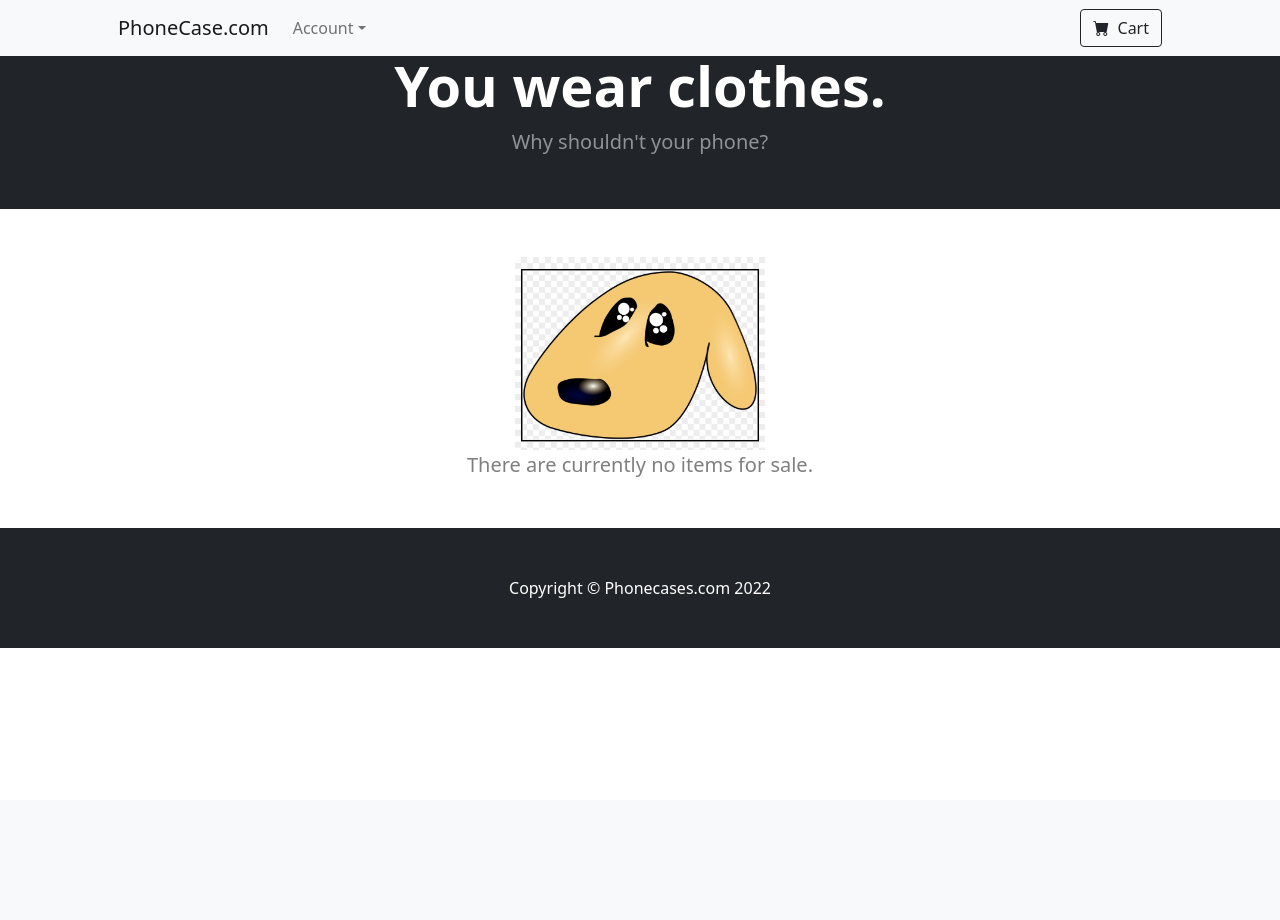
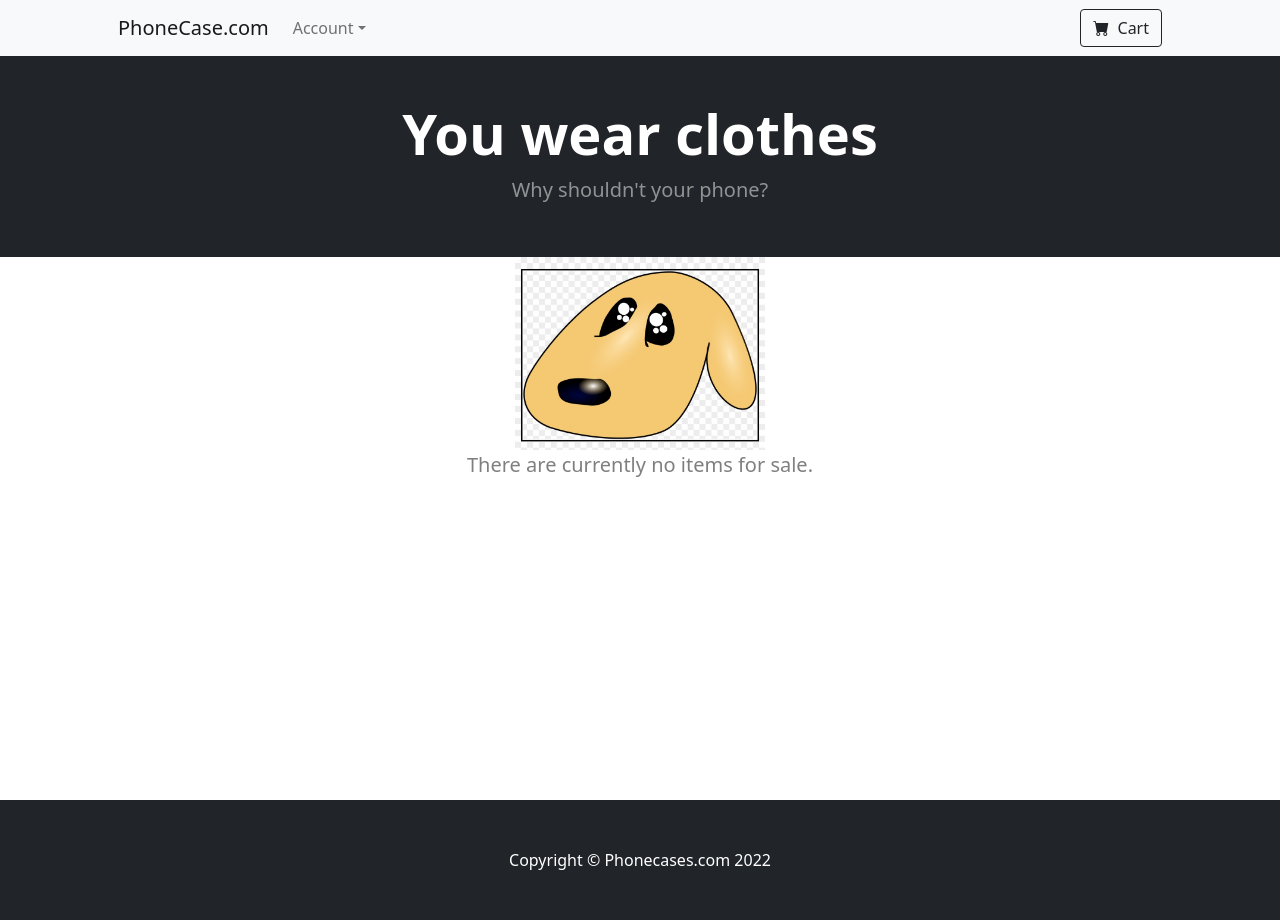
Before and after one commit to Presicci/PhoneCaseDotCom, a Django app: page / in a window 1280 px wide. Before the commit the page ends 648 px from the top, so only its background shows below. Run offline with Django 4.2, Linux system fonts and the light colour scheme; data that the repository does not hold is empty; parts of the project's set-up code (start-up, migrations or seed data) failed here and were passed over; some libraries are stand-ins or nearby versions.

Commit message:
Aligned footer to the bottom of the page

```diff
--- a/home/templates/index.html
+++ b/home/templates/index.html
@@ -39,16 +39,16 @@
             </div>
         </nav>
         <!-- Header-->
+        <!-- Section-->
+        <section class="py-5 d-flex flex-column min-vh-100">
         <header class="bg-dark py-1">
             <div class="container px-4 px-lg-5 my-5">
                 <div class="text-center text-white">
-                    <h1 class="display-4 fw-bolder">You wear clothes.</h1>
+                    <h1 class="display-4 fw-bolder">You wear clothes</h1>
                     <p class="lead fw-normal text-white-50 mb-0">Why shouldn't your phone?</p>
                 </div>
             </div>
         </header>
-        <!-- Section-->
-        <section class="py-5">
             {% if query_results|length > 0 %}
                 <ul class="d-flex justify-content-end me-5 gap-lg-3">
                     <form method="POST">
@@ -133,7 +133,7 @@
             </div>
         </section>
         <!-- Footer-->
-        <footer class="py-5 bg-dark">
+        <footer class="py-5 bg-dark mt-auto">
             <div class="container"><p class="m-0 text-center text-white">Copyright &copy; Phonecases.com 2022</p></div>
         </footer>
         <!-- Bootstrap core JS-->
```
